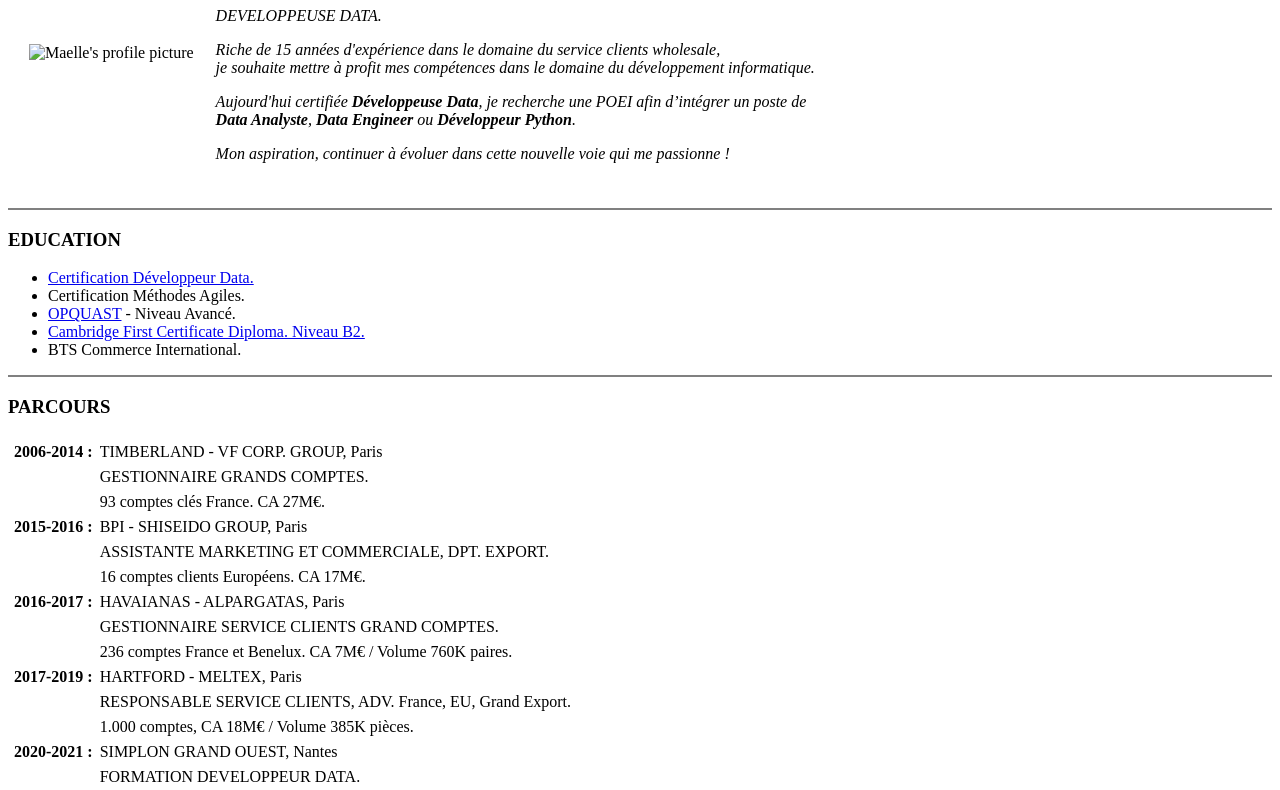
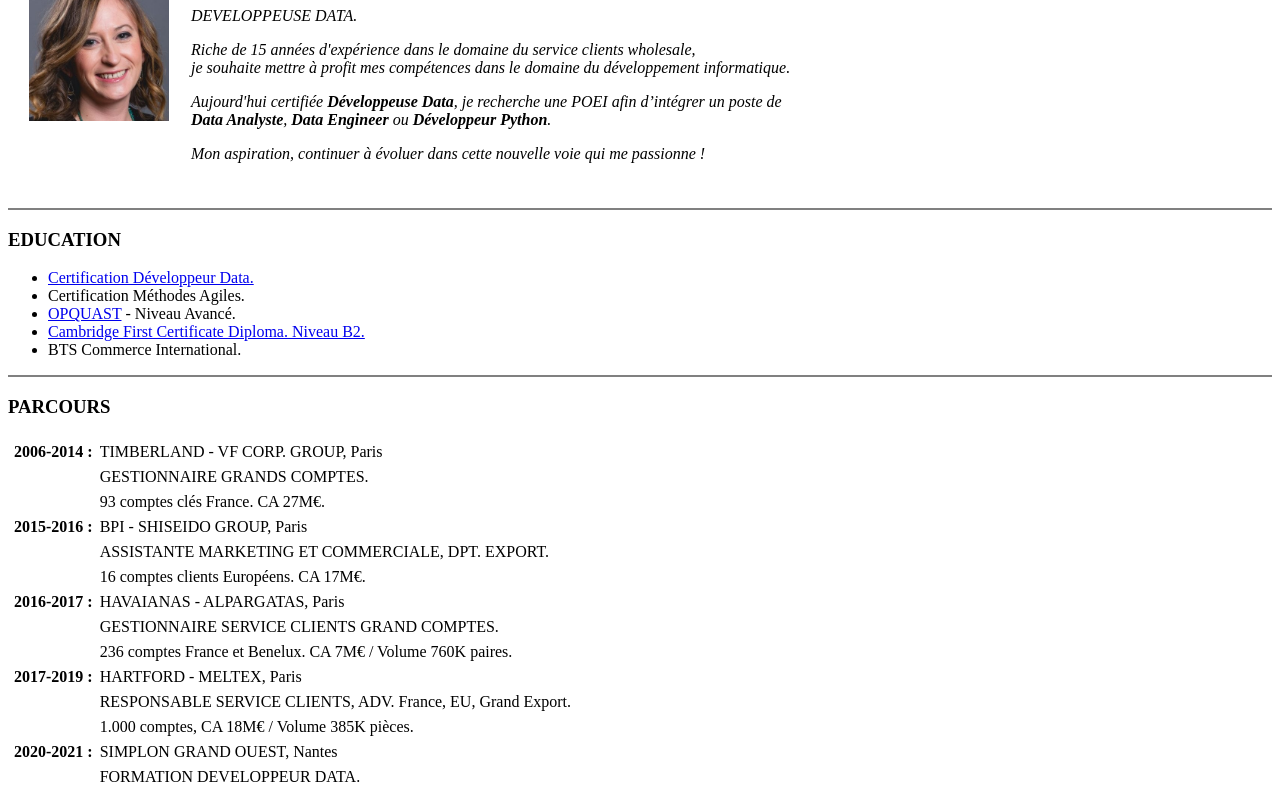
Before and after one commit to MaelleCoriou/CV, a plain HTML site: page index.html in a window 1280 px wide. Shown: the part 102-892 px from the top of the page. Drawn offline with Linux system fonts and the light colour scheme.

Commit message:
Updated index file to include img

```diff
--- a/index.html
+++ b/index.html
@@ -9,10 +9,10 @@
 <body>
     <table CELLSPACING="20">
         <tr>
-            <td><img src="img/photo-modified.png"
+            <td><img src="photo.jfif"
                      alt="Maelle's profile picture"
-                     height="150"
-                     width="150"></td>
+                     height="140"
+                     width="140"></td>
 
             <td> <h1>Maëlle Coriou</h1>
 
```
